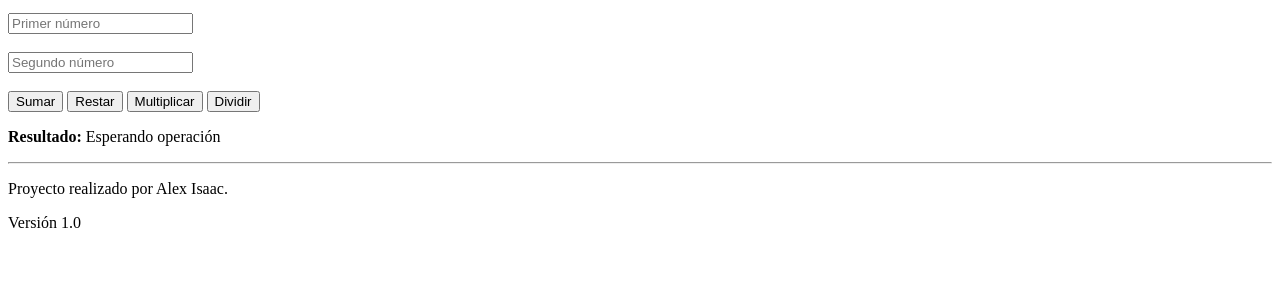
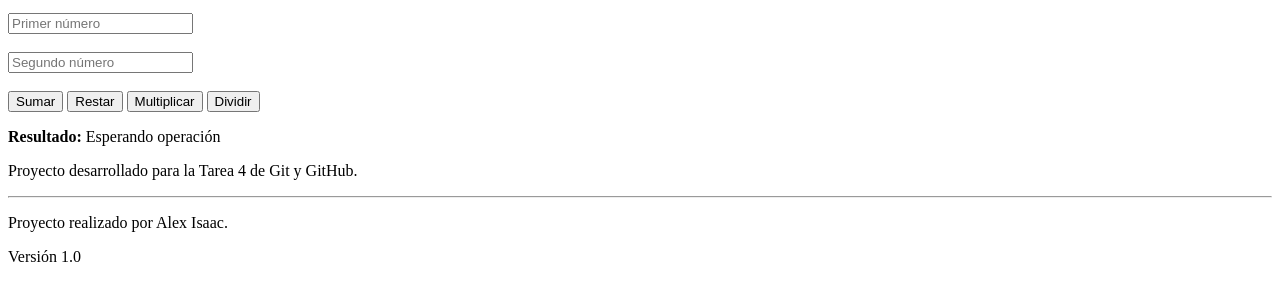
Before and after one commit to isaakk06-svg/calculadora-basica, a plain HTML site: page index.html in a window 1280 px wide. Shown: the part 101-402 px from the top of the page. Drawn offline with Linux system fonts and the light colour scheme.

Commit message:
Agrega nueva funcionalidad desde rama feature

```diff
--- a/index.html
+++ b/index.html
@@ -25,7 +25,7 @@
 <button>Multiplicar</button>
 <button>Dividir</button>
 <p><strong>Resultado:</strong> Esperando operación</p>
-
+<p>Proyecto desarrollado para la Tarea 4 de Git y GitHub.</p>
 <hr>
 
 <p>Proyecto realizado por Alex Isaac.</p>
```
